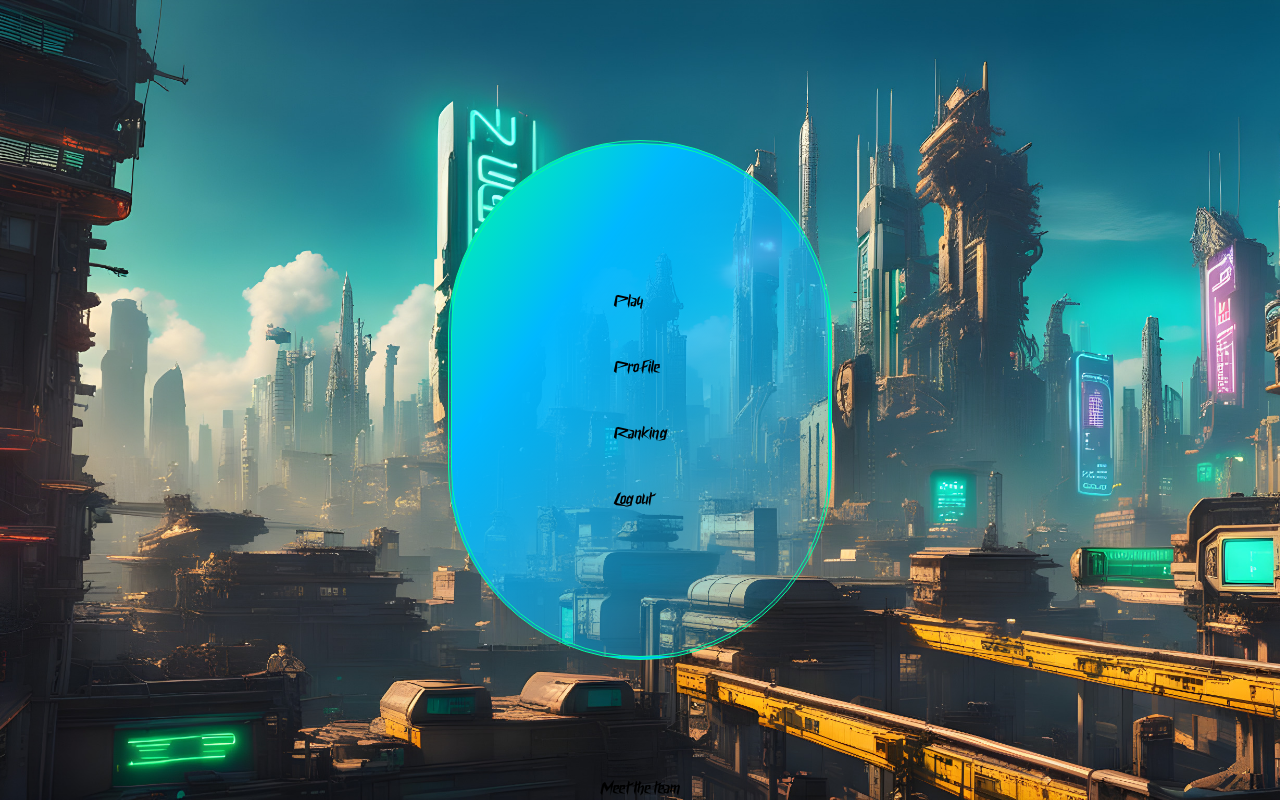
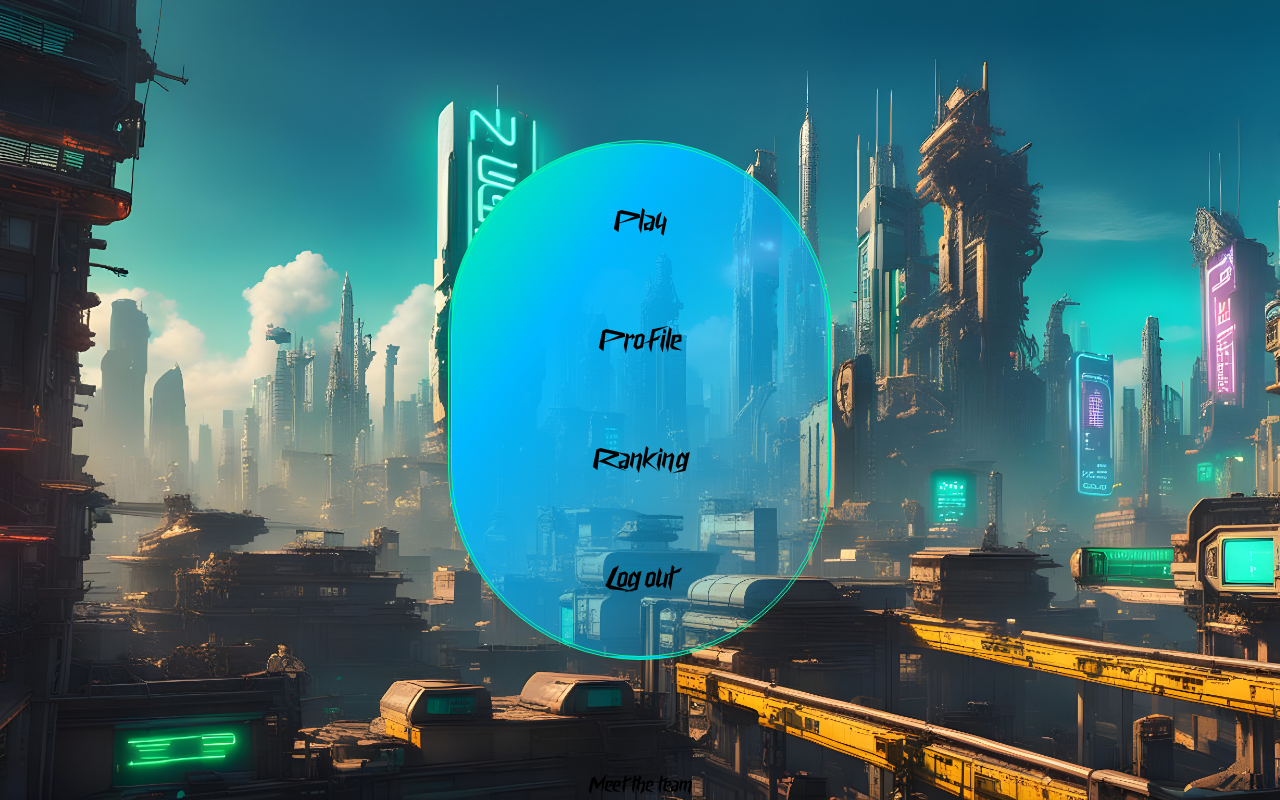
Before and after one commit to benatcastro/Transcendence, a SvelteKit app in the folder frontend/: page / in a window 1280 px wide. Built offline with nearby package versions, Linux system fonts and the light colour scheme.

Commit message:
added custom tailwind classes for primary and secondary button sizes

```diff
--- a/frontend/src/app.css
+++ b/frontend/src/app.css
@@ -26,4 +26,16 @@
         desktop:min-h-[300px] desktop:min-w-[300px] desktop:max-h-[550px] desktop:max-w-[550px]
         bg-gradient-to-br from-neongreen via-neonblue dark:from-neonred dark:via-neonpink via-30% /* Gradients and colors */
     }
+
+    .primary-button {
+        @apply text-center
+        portrait:text-primaryp
+        landscape:text-primaryl;
+    }
+
+    .secondary-button {
+        @apply text-center
+        portrait:text-secodaryp
+        landscape:text-secodaryl;
+    }
 }
```
